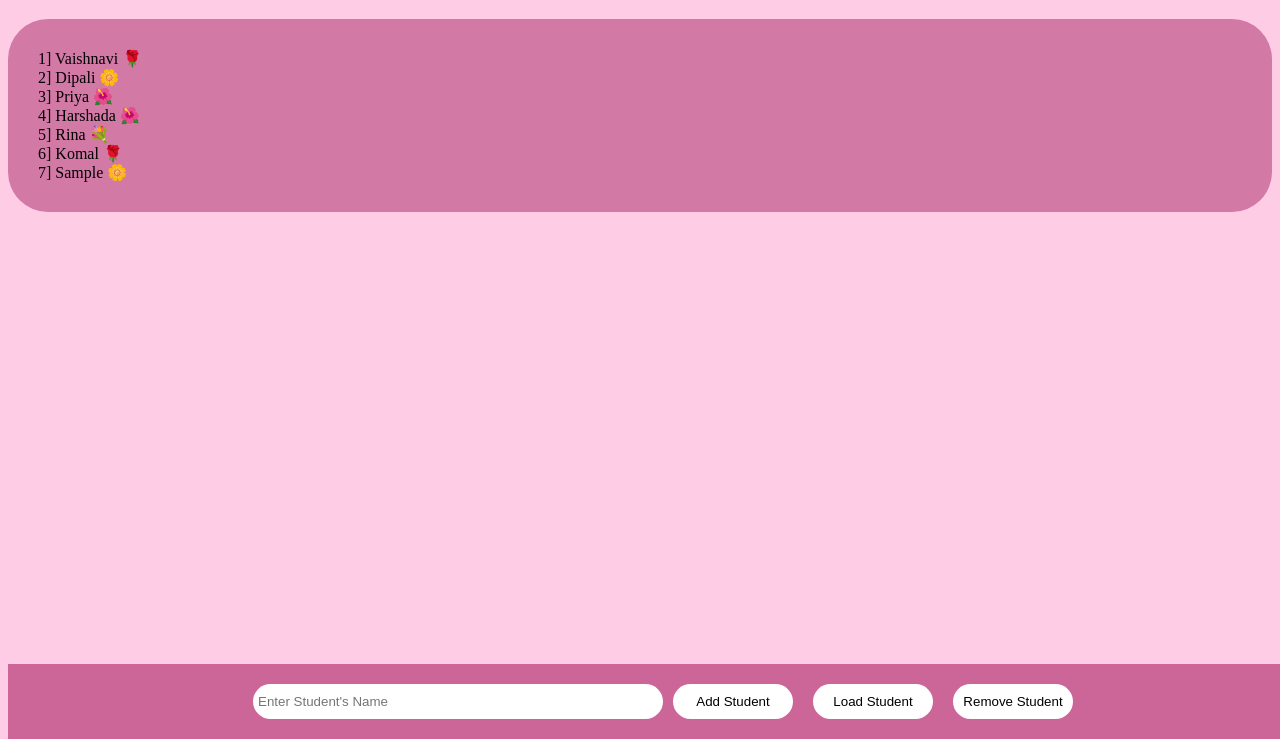
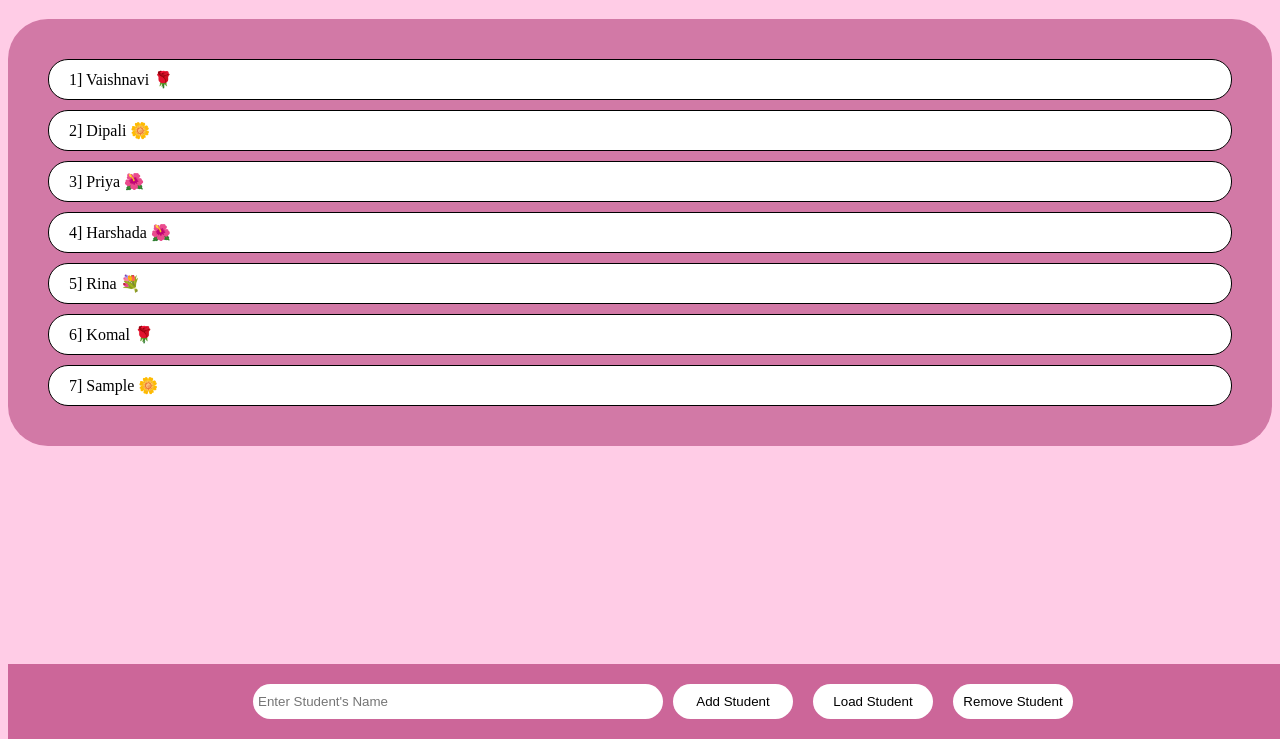
Before and after one commit to hemangimahale10/student-book-repo, a plain HTML site: page index.html in a window 1280 px wide. Both pictures are taken after typing "Sample" into the empty fields and a click on the button "Add Student". Shown: the part 61-800 px from the top of the page. Drawn offline with Linux system fonts and the light colour scheme.

Commit message:
css is added to students container

```diff
--- a/style.css
+++ b/style.css
@@ -41,3 +41,11 @@ body{
     padding: 30px;
     border-radius: 40px;
 }
+
+.students-card{
+    border: 1px solid black;
+    padding: 10px 20px;
+    margin: 10px;
+    border-radius: 20px;
+    background-color:#fff;
+}
```
